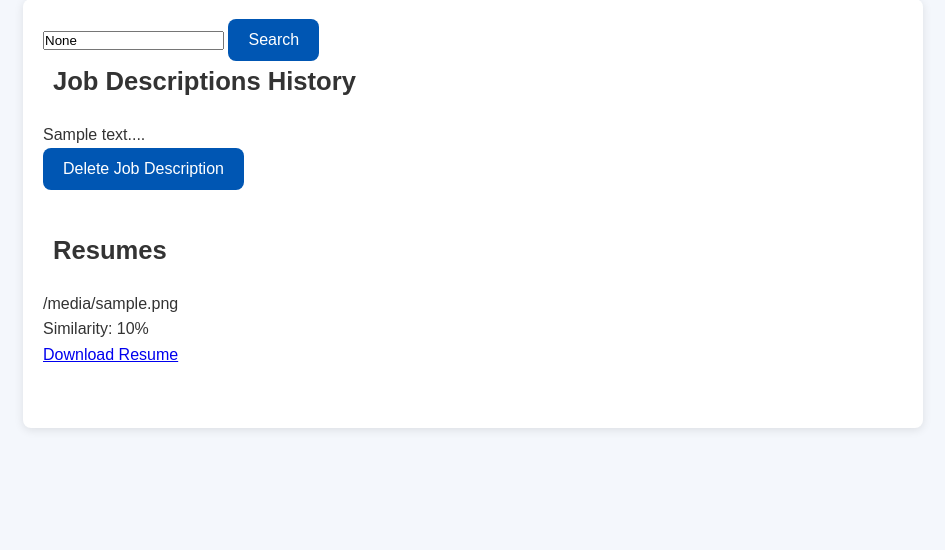
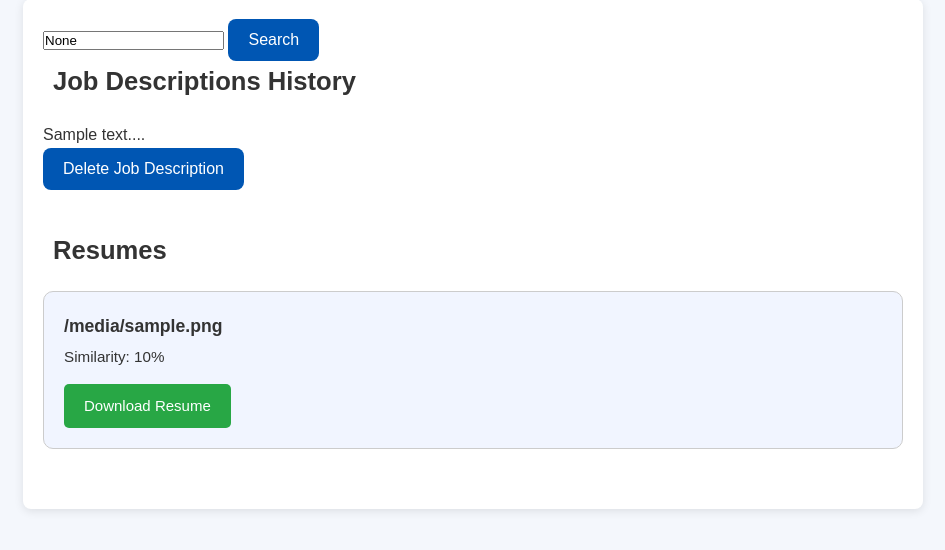
Before and after one commit to VAibhav1031/resume-matcher, a Python web app: template templates/history.html in a window 1280 px wide. Shown: the part 89-639 px from the top of the page, without its empty margins (167-1112 px from the left). Run offline with Jinja, Linux system fonts and the light colour scheme; the template is opened without the code that fills it: most values are stand-ins (such as "Sample title", 1, 10 or a date in 2020).

Commit message:
Added button functionality to the download link(by making changes in [templates/history.html, static/styles.css]

```diff
--- a/static/style.css
+++ b/static/style.css
@@ -190,3 +190,39 @@ button:hover {
         font-size: 0.9em;
     }
 }
+
+
+
+.resume-card {
+    background-color: #f1f5ff;
+    border: 1px solid #ccc;
+    border-radius: 10px;
+    padding: 20px;
+    margin-bottom: 20px;
+}
+
+.resume-name {
+    font-weight: bold;
+    font-size: 1.1em;
+    margin-bottom: 5px;
+}
+
+.resume-score {
+    margin-bottom: 15px;
+    font-size: 0.95em;
+}
+
+.download-btn {
+    display: inline-block;
+    padding: 10px 20px;
+    background-color: #28a745;
+    color: white;
+    text-decoration: none;
+    border-radius: 5px;
+    font-size: 15px;
+    transition: background-color 0.3s ease;
+}
+
+.download-btn:hover {
+    background-color: #218838;
+}
--- a/templates/history.html
+++ b/templates/history.html
@@ -49,16 +49,16 @@
         <div class="section">
             <h2><i class="fas fa-id-card"></i> Resumes</h2>
             {% for resume in resumes %}
-                <div class="resume-entry">
-                    <p>{{ resume.filename }}</p>
-                    <p>Similarity: {{ resume.similarity_score }}%</p>
-                    <!-- Download Link -->
-                    <a href="{{ url_for('static', filename='uploads/' + resume.filename) }}" download>
-                        Download Resume
+                <div class="resume-card">
+                    <p class="resume-name">{{ resume.filename }}</p>
+                    <p class="resume-score">Similarity: {{ resume.similarity_score }}%</p>
+                    <a href="{{ url_for('static', filename='uploads/' + resume.filename) }}" download class="download-btn">
+                        <i class="fas fa-download"></i> Download Resume
                     </a>
                 </div>
             {% endfor %}
         </div>
+
     </div>
 </body>
 </html>
```
